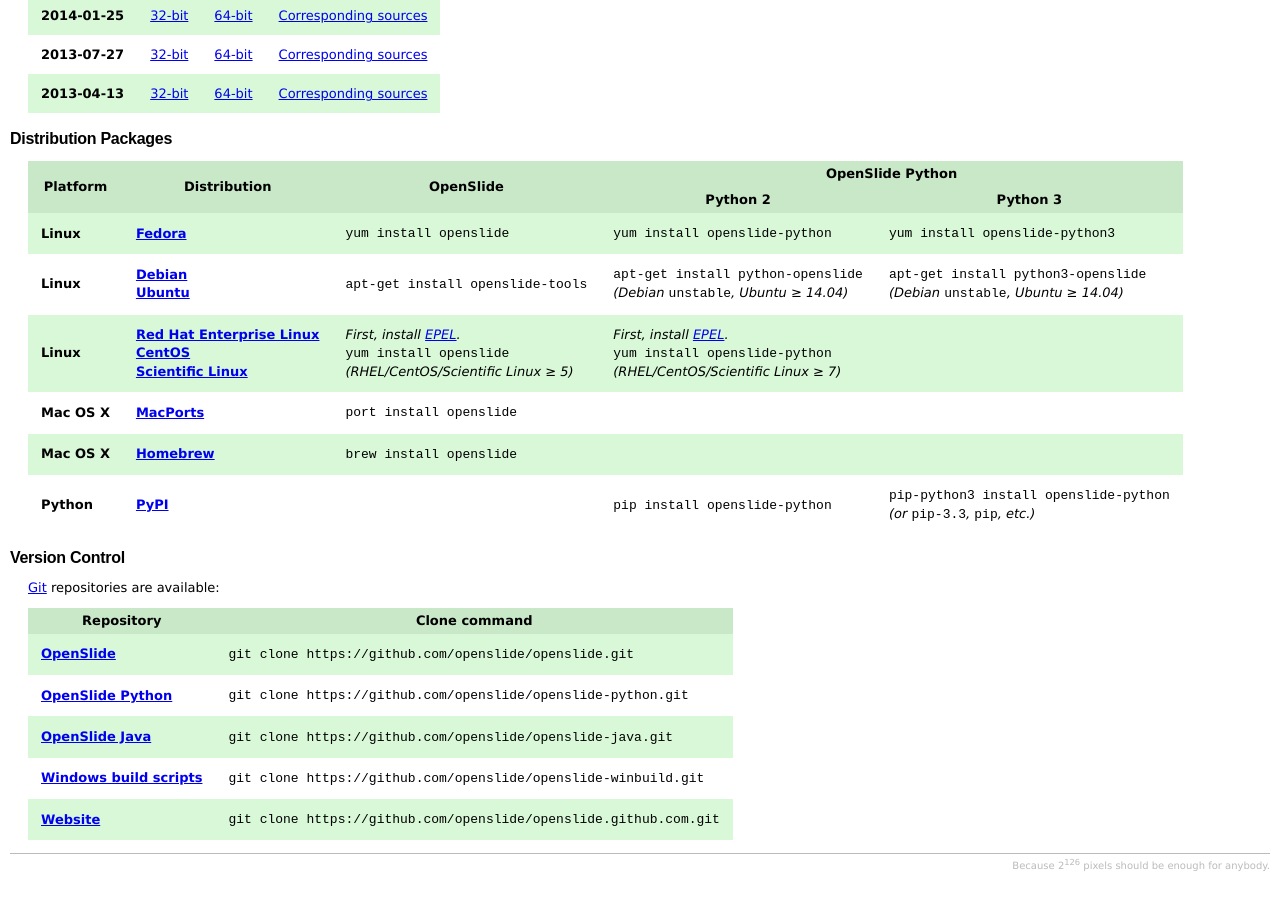
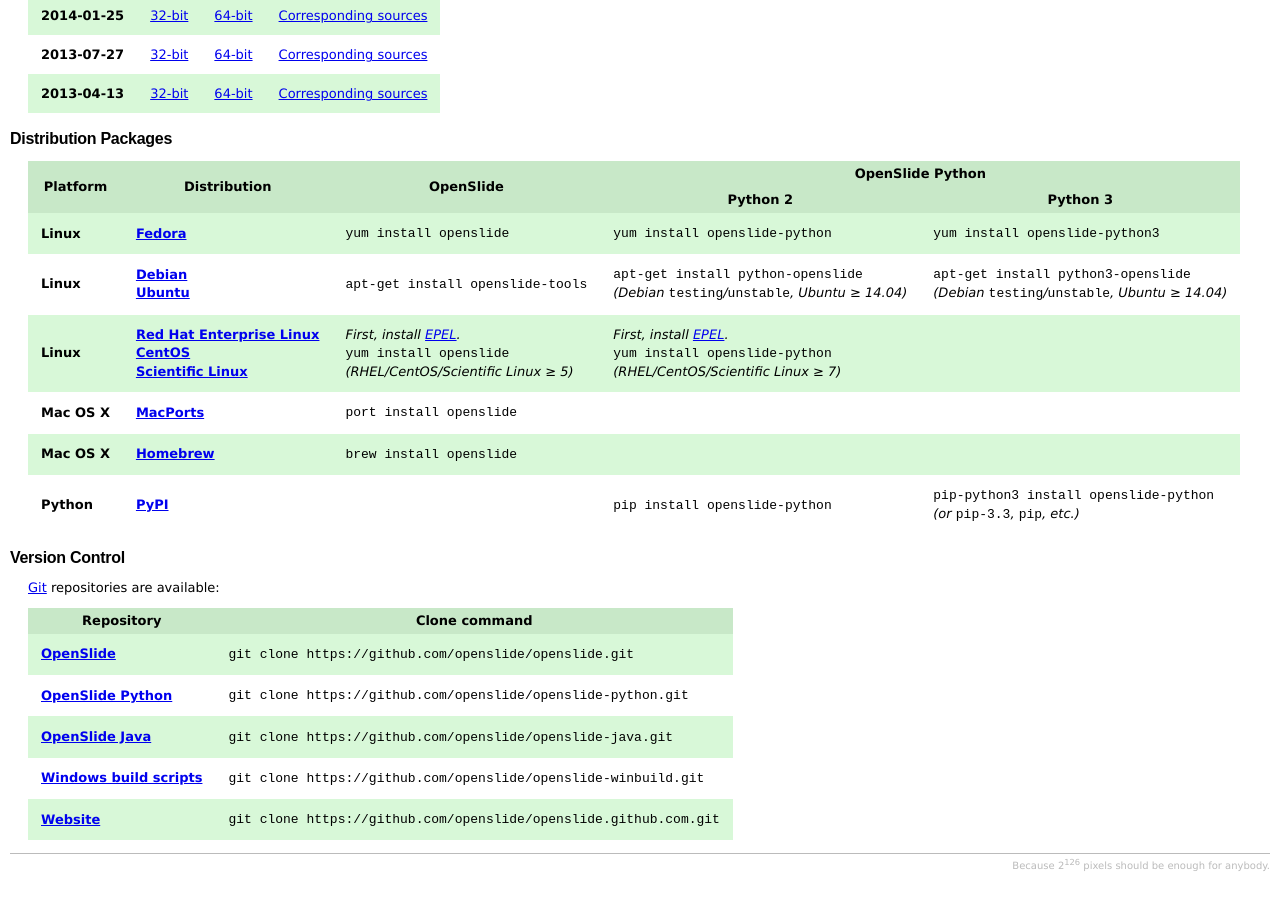
Before and after one commit to openslide/openslide.github.io, a Jekyll site: the page built from download/index.markdown, in a window 1280 px wide and 900 px high, scrolled down 795 px. Built offline with Jekyll 4.4.1, drawn with Linux system fonts in a browser that asks for light colours; comment, search, counter and statistics services are not loaded.

Commit message:
download: OpenSlide Python migrated to Debian testing

```diff
--- a/download/index.markdown
+++ b/download/index.markdown
@@ -138,11 +138,11 @@
       <td><code>apt-get install openslide-tools</code></td>
       <td>
         <code>apt-get install python-openslide</code><br>
-        <i>(Debian</i> <code>unstable</code><i>, Ubuntu &ge; 14.04)</i>
+        <i>(Debian</i> <code>testing</code><i>/</i><code>unstable</code><i>, Ubuntu &ge; 14.04)</i>
       </td>
       <td>
         <code>apt-get install python3-openslide</code><br>
-        <i>(Debian</i> <code>unstable</code><i>, Ubuntu &ge; 14.04)</i>
+        <i>(Debian</i> <code>testing</code><i>/</i><code>unstable</code><i>, Ubuntu &ge; 14.04)</i>
       </td>
     </tr>
     <tr>
```
